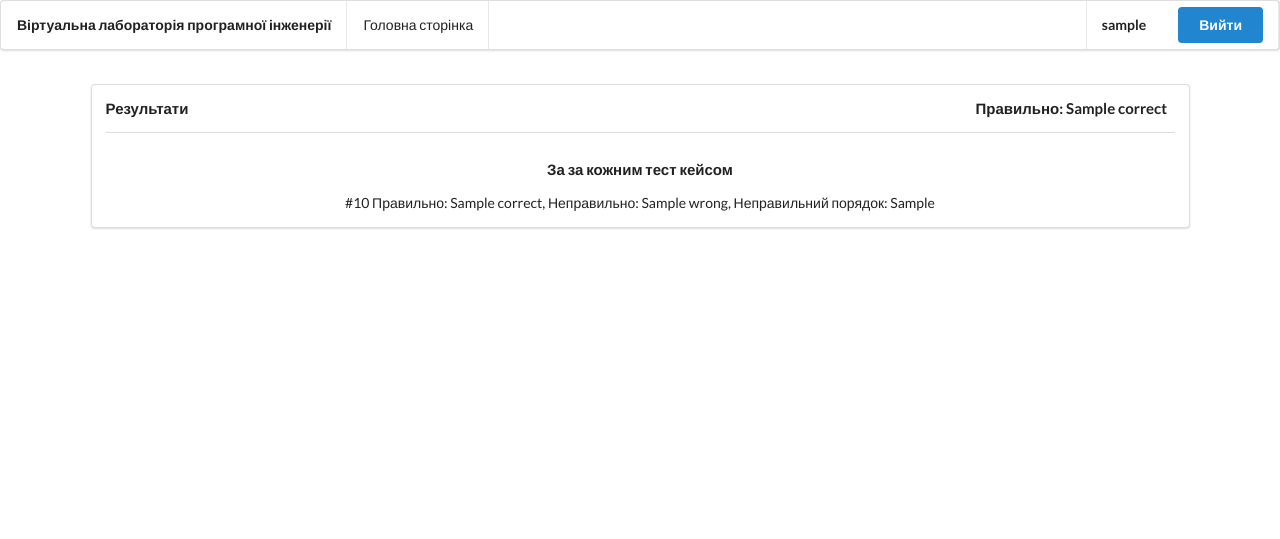
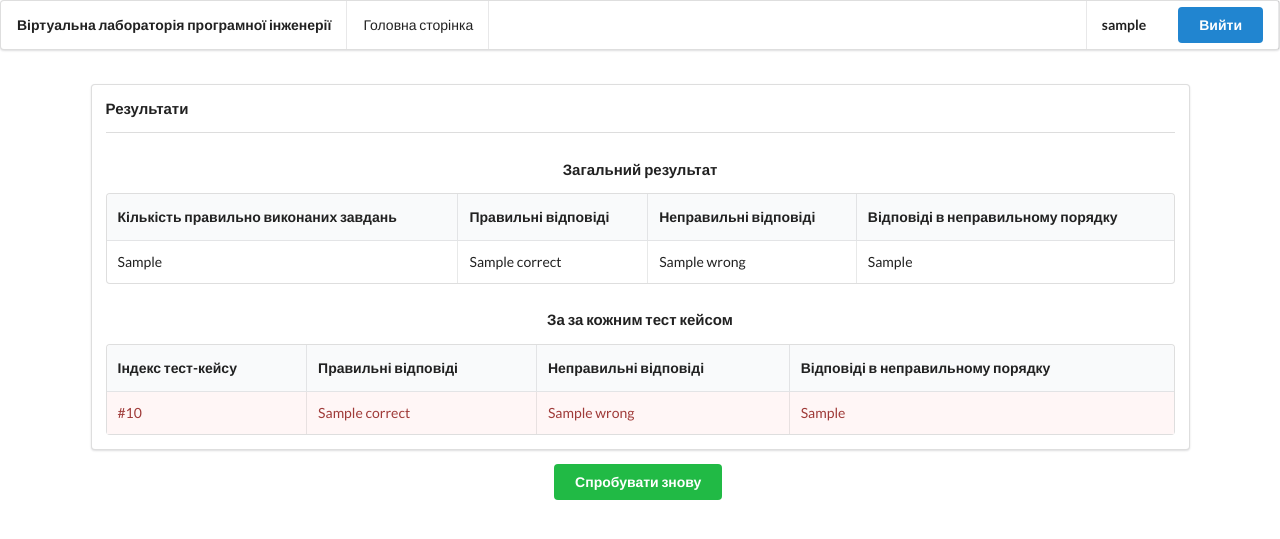
Before and after one commit to sashapd/test-case-quiz-architecture, a Flask app: template templates/results.html in a window 1280 px wide. Shown: the top 539 px of the page. Run offline with Flask 2, Linux system fonts and the light colour scheme; the template is opened without the code that fills it: most values are stand-ins (such as "Sample title", 1, 10 or a date in 2020); some libraries are stand-ins or nearby versions.

Commit message:
Fix results page

```diff
--- a/app.py
+++ b/app.py
@@ -89,6 +89,8 @@ def get_random_test_case(c, seen, category_id):
         c.execute('select id from test_case where category_key=? order by RANDOM() limit 1'.format(
             ', '.join(seen)), (category_id,))
         res = c.fetchone()
+        if res == None:
+            return res
     return res[0]
 
 
@@ -204,7 +206,7 @@ def results():
         results_combined['wrong'] = sum(r['wrong'] for r in result_by_test_case)
         results_combined['wrong_order'] = sum(r['wrong_order'] for r in result_by_test_case)
         results_combined['all_correct'] = sum(r['all_correct'] for r in result_by_test_case)
-        return render_template('results.html', results=enumerate(result_by_test_case), results_combined=results_combined)
+        return render_template('results.html', username=session['username'], results=enumerate(result_by_test_case), results_combined=results_combined)
     return render_template('login.html')
 
 
@@ -263,4 +265,4 @@ if __name__ == '__main__':
 # one test case per screen +
 # wrong answer - red, right answer - green, yellow - incorrect sequence +
 # sequence of test cases +
-# end - total results, percentage by test case
+# end - total results, percentage by test case +
--- a/templates/categories.html
+++ b/templates/categories.html
@@ -10,8 +10,8 @@
     <br />
 <div class="ui text container segment">
     <h2 class="ui header">Довідка</h2>
-    <p>якийсь опис</p>
-    <p>бла бла бла</p>
+    <p>Натисніть на кнопку "Почати модуль"</p>
+    <p>В модулі потрібно вибрати відповідні кроки для тест-кейсу в правильному порядку</p>
 </div>
 <br />
 <br />
--- a/templates/results.html
+++ b/templates/results.html
@@ -2,15 +2,56 @@
 
 {% block content %}
 <div class="ui container">
-        <br/>
+    <br />
     <div class="ui segment">
         <h4 class="ui left floated header">Результати</h4>
-            <h4 class="ui right floated header">Правильно: {{ results_combined['correct'] }}</h4>
         <div class="ui clearing divider"></div>
+        <h4 class="ui left header">Загальний результат</h4>
+        <table class="ui celled table">
+            <thead>
+                <tr>
+                    <th>Кількість правильно виконаних завдань</th>
+                    <th>Правильні відповіді</th>
+                    <th>Неправильні відповіді</th>
+                    <th>Відповіді в неправильному порядку</th>
+                </tr>
+            </thead>
+            <tbody>
+                <tr>
+                    <td>{{results_combined['all_correct']}}</td>
+                    <td>{{results_combined['correct']}}</td>
+                    <td class="{%if results_combined['wrong'] > 0 %}negative{%else%}{%endif%}"> {{results_combined['wrong']}}</td>
+                    <td class="{%if results_combined['wrong_order'] > 0 %}negative{%else%}{%endif%}"> {{results_combined['wrong_order']}}</td>
+                    </td>
+                </tr>
+            </tbody>
+        </table>
         <h4 class="ui left header">За за кожним тест кейсом</h4>
+        <table class="ui celled table">
+            <thead>
+                <tr>
+                    <th>Індекс тест-кейсу</th>
+                    <th>Правильні відповіді</th>
+                    <th>Неправильні відповіді</th>
+                    <th>Відповіді в неправильному порядку</th>
+                </tr>
+            </thead>
+            <tbody>
                 {%for i, res in results %}
-            <p class="left">#{{i + 1}} Правильно: {{ res['correct'] }}, Неправильно: {{ res['wrong'] }}, Неправильний порядок: {{ res['wrong_order'] }}</p>
+                <tr class="{%if res['all_correct'] == 1 %}positive{%else%}negative{%endif%}">
+                    <td>#{{i + 1}}</td>
+                    <td><i class="{%if res['all_correct'] == 1 %}icon checkmark{%else%}{%endif%}"></i>
+                        {{res['correct']}}</td>
+                    <td><i class="{%if res['wrong'] > 0 %}icon close{%else%}{%endif%}"></i> {{res['wrong']}}</td>
+                    <td><i class="{%if res['wrong_order'] > 0 %}icon close{%else%}{%endif%}"></i> {{res['wrong_order']}}
+                    </td>
+                </tr>
                 {%endfor%}
+            </tbody>
+        </table>
     </div>
+    <a href="/categories">
+        <button class="positive ui button">Спробувати знову</button>
+    </a>
 </div>
 {% endblock %}
--- a/templates/tests.html
+++ b/templates/tests.html
@@ -29,7 +29,7 @@
                 {%endfor%}
             </div>
         </div>
-        <button class="positive ui button">Закінчити завдання</button>
+        <button class="positive ui button">Перевірити завдання</button>
 
     </form>
 </div>
```
Lines whose indentation alone changed are shown as unchanged.
